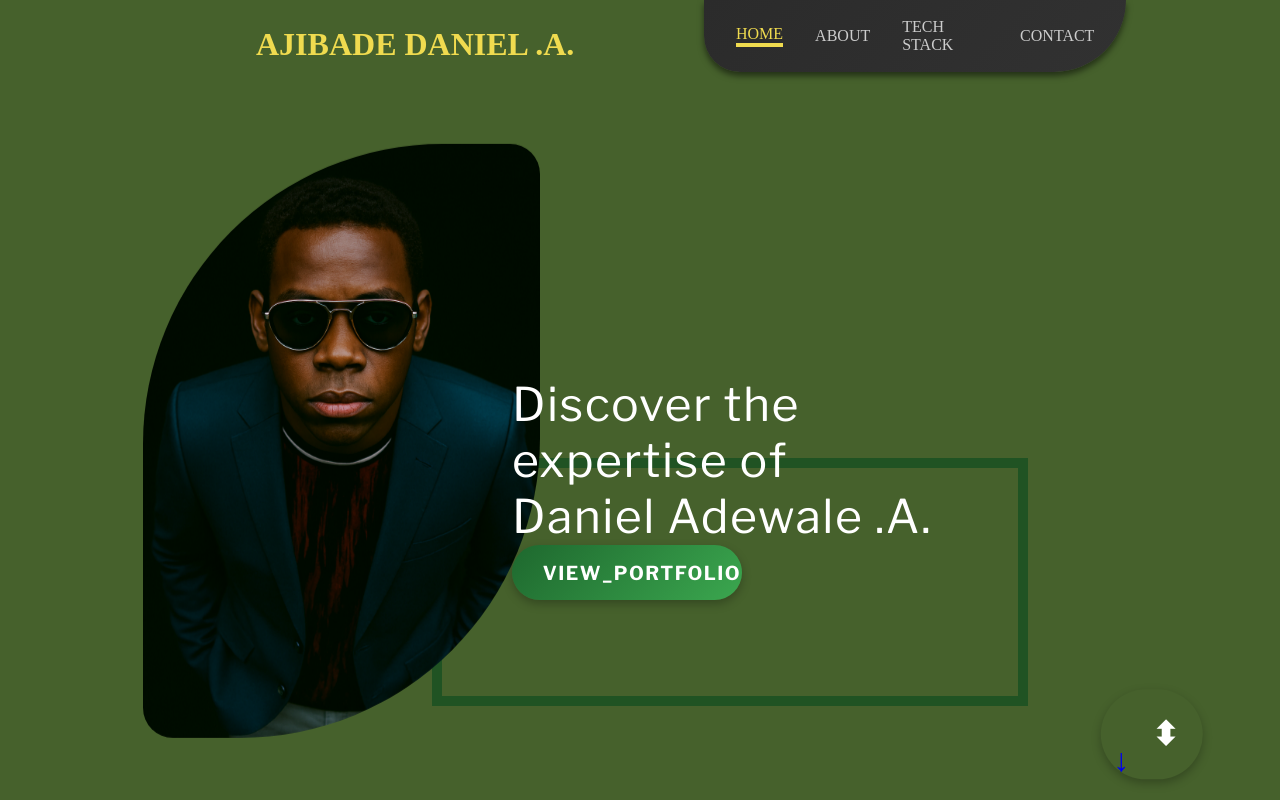
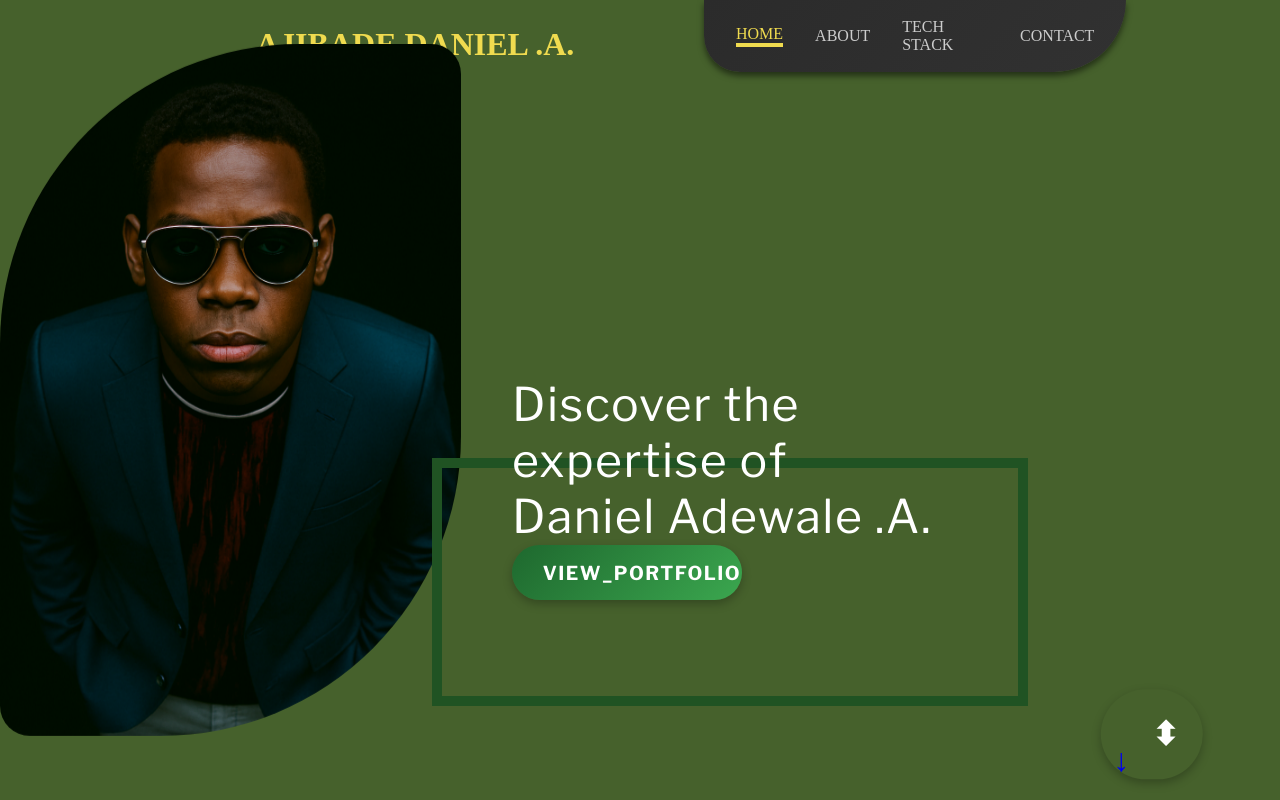
Before and after one commit to ade-wale68/ADEWALE-AJIBADE, a React (Vite) app: page / in a window 1280 px wide. Shown: the top 800 px of the page. Built offline with nearby package versions, Linux system fonts and the light colour scheme.

Commit message:
Refactor HeroSection.css to comment out unused .img1 styles

```diff
--- a/src/styles/HeroSection.css
+++ b/src/styles/HeroSection.css
@@ -55,13 +55,12 @@
     background-position: center;
     color: white;
 
-    .img1{
-        /* border-radius: 90px; */
+    /* .img1{
         padding-top: 10%;
         margin-left: 14%;
         position: relative;
         z-index: 5;
-    }
+    } */
     img{
         border-top: 120px;
         border-radius: 300px 30px;
```
